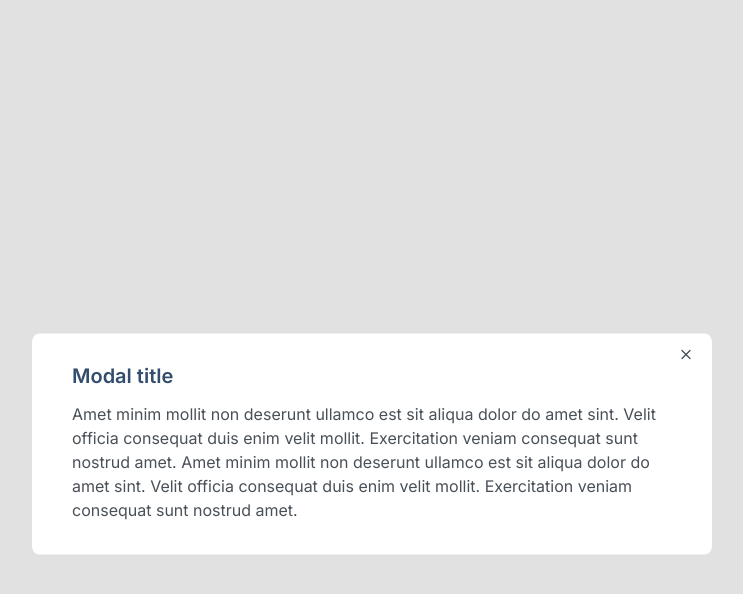
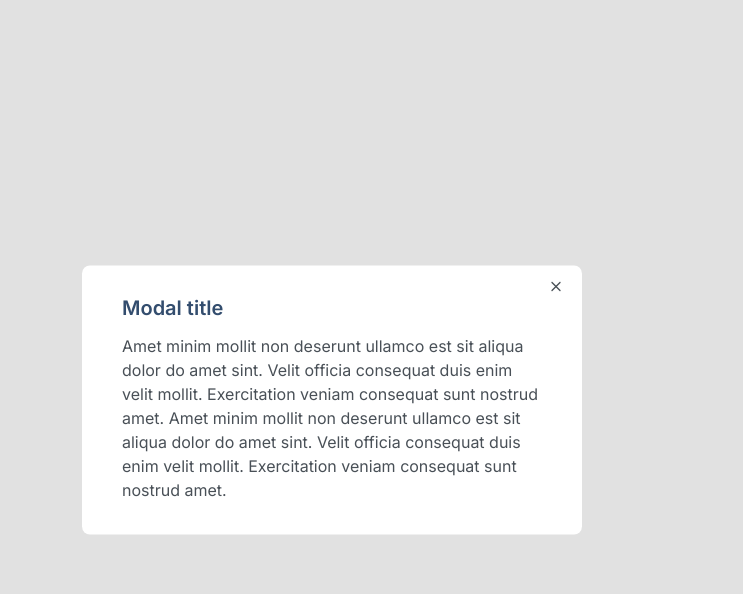
Before and after one commit to js-tasks-ru/htmlcss-20220317_goroshuk, a website: page 05-lection3/02-modal/index.html in a window 1280 px wide. Both pictures are taken after a click on the button "Open modal". Shown: the whole page, without its empty margins (308-1051 px from the left). Drawn offline with Linux system fonts and the light colour scheme.

Commit message:
added-width-and-max-width-and-changed-modal__inner-position

```diff
--- a/05-lection3/02-modal/index.html
+++ b/05-lection3/02-modal/index.html
@@ -1,11 +1,13 @@
 <!DOCTYPE html>
 <html lang="ru">
     <head>
+        <link rel="stylesheet" href="../../assets/css/normalize.css">
         <link rel="stylesheet" href="../../assets/css/main.css">
         <link rel="stylesheet" href="./modal.css">
         <link rel="stylesheet" href="../../03-lection1/01-button/button.css">
         <link rel="stylesheet" href="./button.css">
         <title>Modal</title>
+        <meta name="viewport" content="width=device-width initial-scale=1.0">
     </head>
     <body>
         <button class="button button_primary" id="modal-open">
--- a/05-lection3/02-modal/modal.css
+++ b/05-lection3/02-modal/modal.css
@@ -1,6 +1,6 @@
 .modal {
     padding: 40px 40px 47px;
-    background: var(--modal-background, rgb(196, 196, 196, 0.5));
+    background: var(--modal-background, rgba(196, 196, 196, 0.5));
     height: 100vh;
     width: 100vw;
     font-family: 'Inter';
@@ -8,21 +8,24 @@
     display: none;
     position: fixed;
     top: 0;
-    left: 0;
+    right: 0;
+
 }
 
 .modal__inner {
     padding: 30px 40px 33px;
     background: var(--white,#FFFFFF);
     border-radius: 8px;
+    box-sizing: border-box;
     display: flex;
     flex-direction: column;
     gap: 14px;
-    position: absolute;
+    position: fixed;
     top: 50%;
     left: 50%;
     transform: translate(-50%, -50%);
-    max-width: 50%;
+    width: 500px;
+    max-width: 90vw;
 }
 
 .modal__closer {
```
